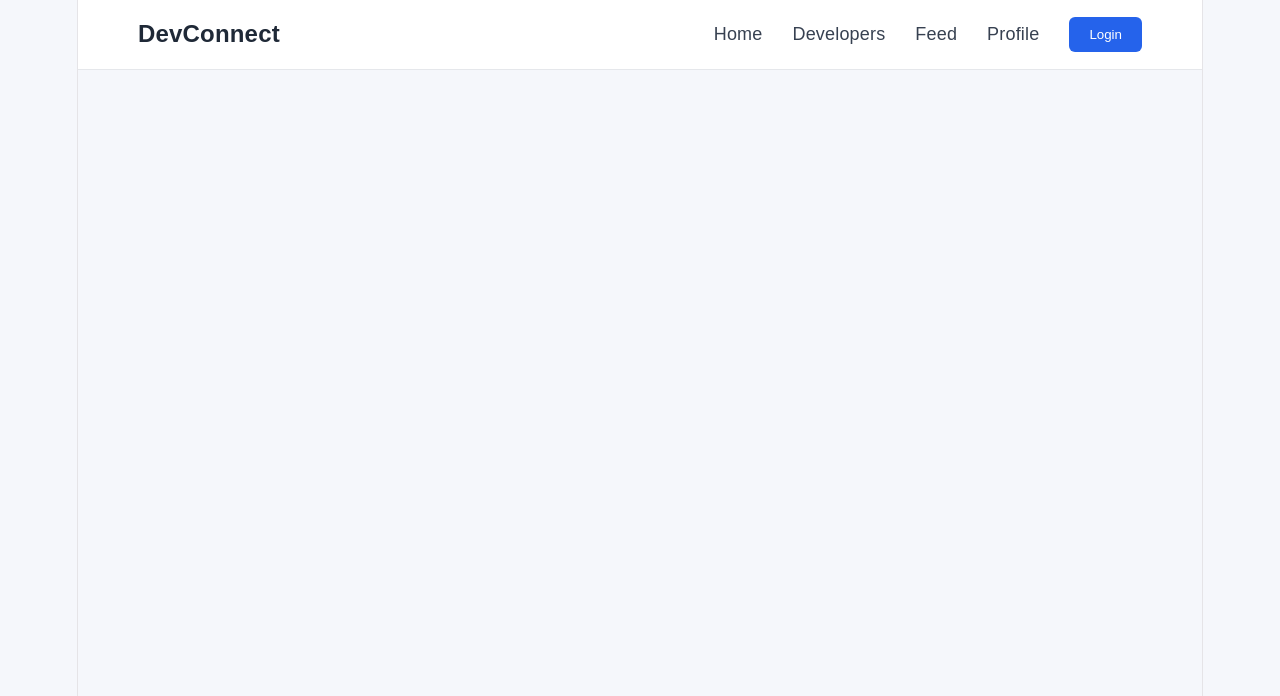
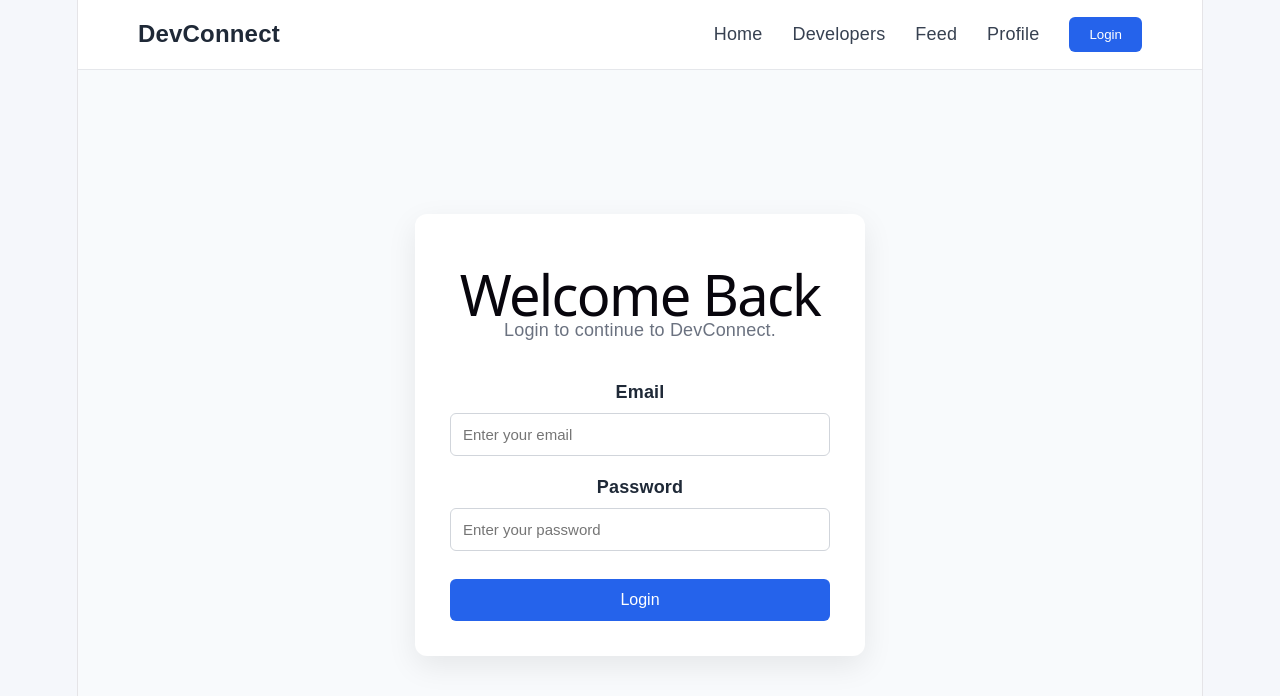
Before and after one commit to lalitmalik321-pixel/DevConnect-Developer-Collaboration-Platform, a React (Vite) app: page /login in a window 1280 px wide. Shown: the top 696 px of the page. Built offline with nearby package versions, Linux system fonts and the light colour scheme.

Commit message:
Login option Added

```diff
--- a/src/App.jsx
+++ b/src/App.jsx
@@ -7,6 +7,7 @@ import Profile from "./pages/Profile";
 import DeveloperProfile from "./pages/DeveloperProfile";
 import Posts from "./pages/Posts";
 import Register from "./pages/Register";
+import Login from "./pages/Login";
 
 import "./App.css";
 
@@ -44,7 +45,11 @@ function App() {
 
         <Route path="/register" element={<Register />} />
 
+        <Route path="/login" element={<Login />} />
+
+
       </Routes>
+
 
     </BrowserRouter>
   );
--- /dev/null
+++ b/src/pages/Login.jsx
@@ -0,0 +1,109 @@
+import { useState } from "react";
+
+function Login() {
+  const [formData, setFormData] = useState({
+    email: "",
+    password: ""
+  });
+
+  const [message, setMessage] = useState("");
+  const [error, setError] = useState("");
+  const [loading, setLoading] = useState(false);
+
+  const handleChange = (e) => {
+    setFormData({
+      ...formData,
+      [e.target.name]: e.target.value
+    });
+  };
+
+  const handleSubmit = async (e) => {
+    e.preventDefault();
+
+    setMessage("");
+    setError("");
+    setLoading(true);
+
+    try {
+      const response = await fetch(
+        "http://localhost:5001/api/login",
+        {
+          method: "POST",
+          headers: {
+            "Content-Type": "application/json"
+          },
+          body: JSON.stringify(formData)
+        }
+      );
+
+      const data = await response.json();
+
+      if (!response.ok) {
+        throw new Error(data.message || "Login failed");
+      }
+
+      setMessage(`Welcome, ${data.user.name}!`);
+
+      console.log("Logged in user:", data.user);
+    } catch (error) {
+      console.error(error);
+      setError(error.message);
+    } finally {
+      setLoading(false);
+    }
+  };
+
+  return (
+    <div className="auth-page">
+      <div className="auth-card">
+        <h1>Welcome Back</h1>
+
+        <p>
+          Login to continue to DevConnect.
+        </p>
+
+        <form onSubmit={handleSubmit}>
+          <label>Email</label>
+
+          <input
+            type="email"
+            name="email"
+            placeholder="Enter your email"
+            value={formData.email}
+            onChange={handleChange}
+            required
+          />
+
+          <label>Password</label>
+
+          <input
+            type="password"
+            name="password"
+            placeholder="Enter your password"
+            value={formData.password}
+            onChange={handleChange}
+            required
+          />
+
+          <button type="submit" disabled={loading}>
+            {loading ? "Logging in..." : "Login"}
+          </button>
+        </form>
+
+        {message && (
+          <p className="success-message">
+            {message}
+          </p>
+        )}
+
+        {error && (
+          <p className="error">
+            {error}
+          </p>
+        )}
+      </div>
+    </div>
+  );
+}
+
+export default Login;
```
Also changed, not shown: 1 other file (tests, documents, lock files or other folders).
